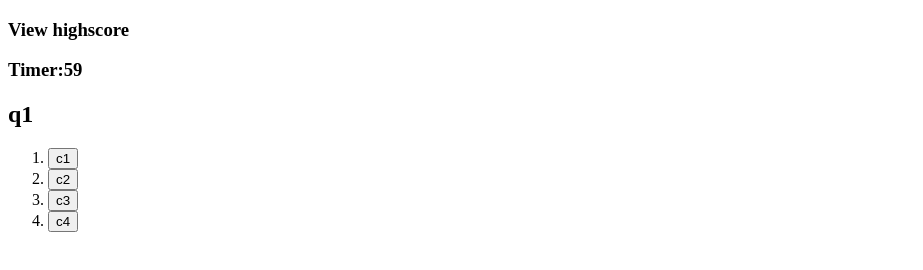
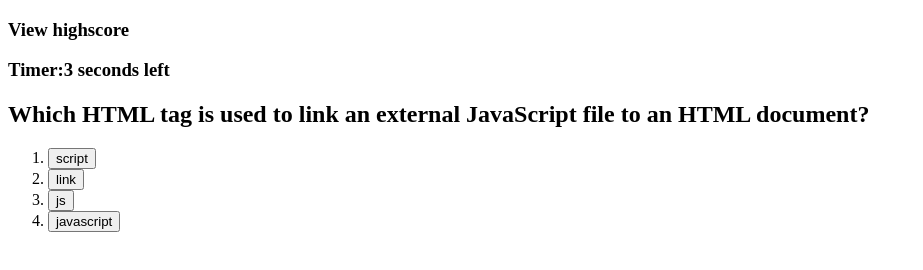
Before and after one commit to DamirFM/CodeCrunch-Quiz, a plain HTML site: page Index.html in a window 1280 px wide. Both pictures are taken after a click on the button "Start quiz". Shown: the whole page, without its empty margins (0-923 px from the left). Drawn offline with Linux system fonts and the light colour scheme.

Commit message:
added a timer of the game feature to the script.js file

```diff
--- a/Index.html
+++ b/Index.html
@@ -12,12 +12,12 @@
         <h3>Timer:<span id="timer"></span></h3>
     </header>
     <section id="intro">
-        <h1>Coding quize challange</h1>
+        <h1>Coding quiz challange</h1>
         <p>Lorem ipsum dolor sit amet consectetur adipisicing elit. Nostrum laboriosam explicabo optio dolorum, asperiores laborum recusandae ex fuga libero rerum expedita cumque dolor commodi ad corporis accusantium quisquam enim exercitationem.</p>
         <button id="start-quiz">Start quiz</button>
     </section>
 
-    <section class="hide" id="quize">
+    <section class="hide" id="quiz">
         <h2>Question</h2>
         <ol>
             <li id="li1"><button>Choise 1</button></li>
@@ -25,7 +25,7 @@
             <li id="li3"><button>Choise 3</button></li>
             <li id="li4"><button>Choise 4</button></li>
         </ol>
-        <button id="finish-quiz">Start quiz</button>
+        <button id="finish-quiz">Finish quiz</button>
     </section>
 
     <section class="hide" id="initials">
--- a/assets/script.js
+++ b/assets/script.js
@@ -1,52 +1,70 @@
 //Picking the HTML elements by Id
 let introPage = document.getElementById("intro");
-let quizePage = document.getElementById("quize");
+let quizPage = document.getElementById("quiz");
 let initialsPage = document.getElementById("initials");
 let highscorePage = document.getElementById("highscore");
-let gameTimer = 60;
+
 let startButton =  document.getElementById("start-quiz");
 let finishButton = document.getElementById("finish-quiz");
 let timerOfGame = document.getElementById("timer");
 
+
+let gameTimer = 5;
 //Button which initialize game start
 startButton.addEventListener("click", startGame);
 //After a click on the button startGame () function will start
+
+
+
 function startGame (){
     //Calling the questions function, which displays questions
     displayQuestion ();
     //Changing the display properties of "intro" section - to hide state
     introPage.classList.add("hide");
-    //Removing "hide" display properties from "quize" section
-    quizePage.classList.remove("hide");
+    //Removing "hide" display properties from "quiz" section
+    quizPage.classList.remove("hide");
     //Setting the timer
-    setInterval(startTimer, 1000)
+
+    function setTime() {
+        // Sets interval in variable
+        let timerInterval = setInterval(function() {
+            gameTimer--;
+            timerOfGame.textContent = gameTimer + " seconds left";
+
+          if(gameTimer === 0) {
+            // Stops execution of action at set interval
+            clearInterval(timerInterval);
+            // Calls function to create and append image
+            stageTwo();
+          }
+
+        }, 1000);
+      }
+      setTime();
 };
-//Decrementing the timer
-function startTimer () {
-    timerOfGame.textContent = gameTimer--;
-}
+
 
 //Database of questions questions
 let questionData = [{
-    title: "q1",
-    choices: ["c1", "c2", "c3", "c4"],
+    title: "Which HTML tag is used to link an external JavaScript file to an HTML document?",
+    choices: ["script", "link", "js", "javascript"],
+    answer: 0
+}, {
+    title: "What does CSS stand for?",
+    choices: ["Computer Style Sheets", "Creative Style Sheets", " Cascading Style Sheets", "Colorful Style Sheets"],
+    answer: 2
+}, {
+    title: "Which JavaScript method is used to add elements to the end of an array?",
+    choices: ["push()", "append()", "addToEnd()", "concat()"],
+    answer: 0
+}, {
+    title: " In CSS, which property is used to change the text color of an element?",
+    choices: ["text-color", "color", "font-color", "text-style"],
     answer: 1
 }, {
-    title: "q2",
-    choices: ["c1", "c2", "c3", "c4"],
-    answer: 3
-}, {
-    title: "q3",
-    choices: ["c1", "c2", "c3", "c4"],
+    title: "What is the correct syntax to create a function in JavaScript?",
+    choices: ["function = myFunction() {}", "var function = myFunction() {}", "function myFunction() {}", "create function myFunction() {}"],
     answer: 2
-}, {
-    title: "q4",
-    choices: ["c1", "c2", "c3", "c4"],
-    answer: 1
-}, {
-    title: "q5",
-    choices: ["c1", "c2", "c3", "c4"],
-    answer: 0
 } ];
 //starting number of arrays questions
 let index = 0;
@@ -54,7 +72,7 @@ let index = 0;
 //function which shows the questions
 function displayQuestion () {
     //using innerHTML
-    quizePage.innerHTML = `
+    quizPage.innerHTML = `
     <h2>${questionData[index].title}</h2>
         <ol id="choiceButton">
             <li><button>${questionData[index].choices[0]}</button></li>
@@ -62,9 +80,11 @@ function displayQuestion () {
             <li><button>${questionData[index].choices[2]}</button></li>
             <li><button>${questionData[index].choices[3]}</button></li>
         </ol>
+
     `
     let choiceButton = document.getElementById("choiceButton");
     choiceButton.addEventListener("click", nextQuestion)
+    finishButton.addEventListener("click", stageTwo)
 
 }
 
@@ -74,10 +94,11 @@ function nextQuestion () {
     displayQuestion ();
 }
 
-finishButton.addEventListener("click", stageTwo);
+
+
 
 function stageTwo (){
-    quizePage.classList.add("hide");
+    quizPage.classList.add("hide");
     initialsPage.classList.remove("hide");
-    clearInterval(startTimer, 1000);
+
 };
```
Also changed, not shown: assets/style.css (line endings or trailing spaces).
